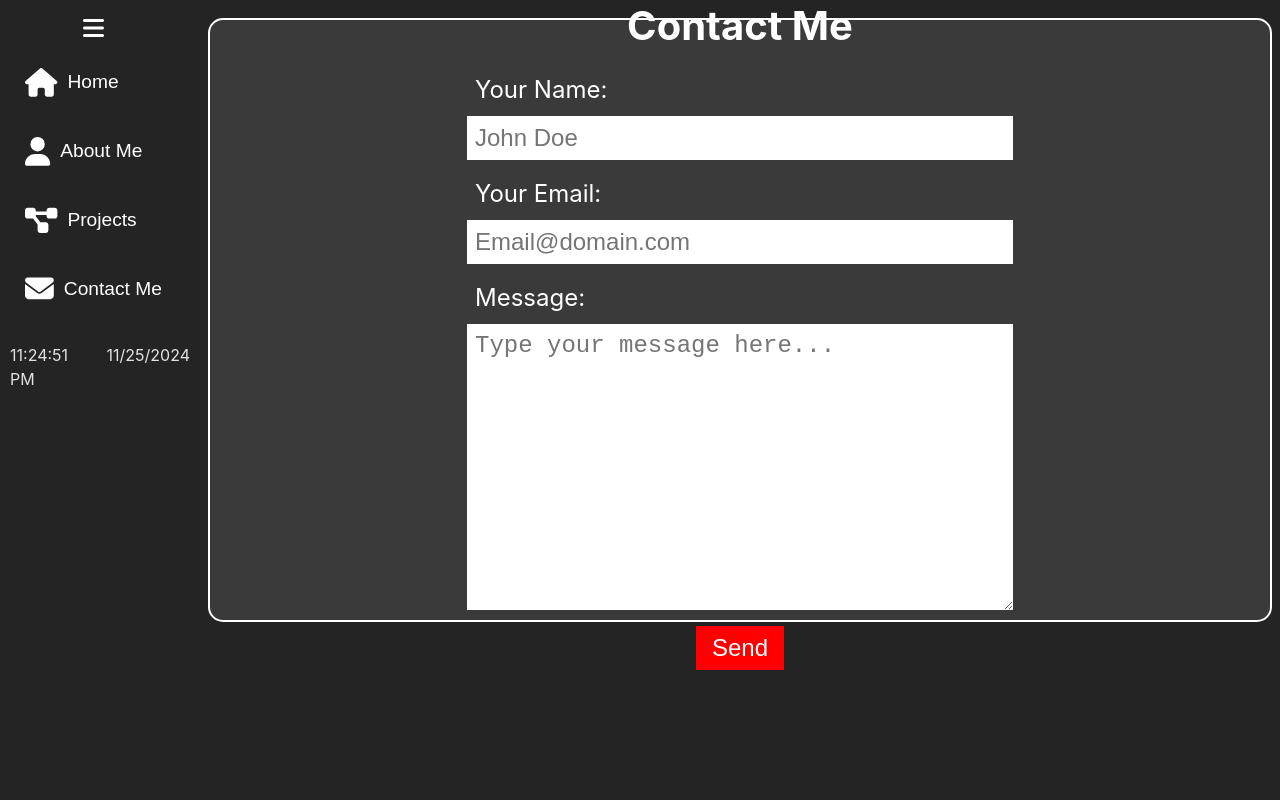
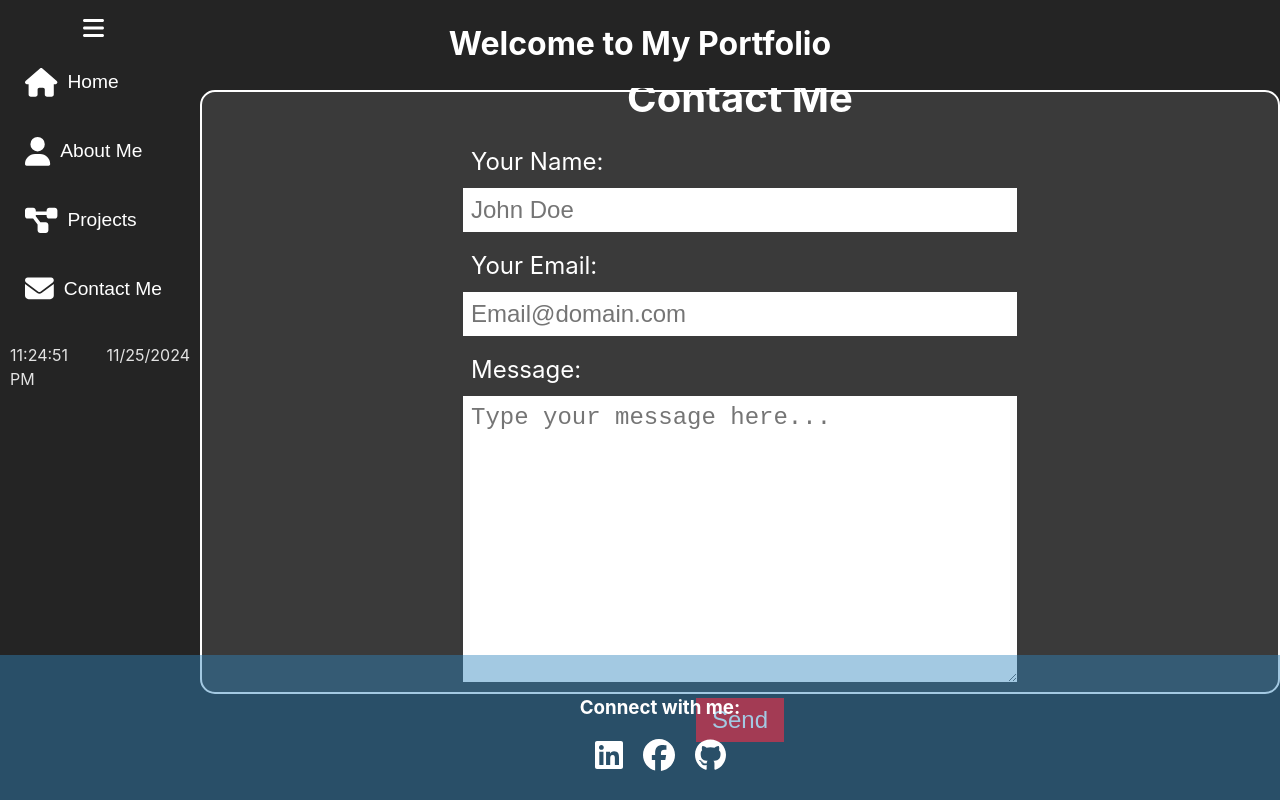
Before and after one commit to CPatterson94/CurtisPortfolio, a React (Vite) app in the folder Portfolio/: page /contact in a window 1280 px wide. Built offline with nearby package versions, Linux system fonts and the light colour scheme.

Commit message:
Add banner and footer components with styling; adjust layout for better spacing

```diff
--- a/Portfolio/index.css
+++ b/Portfolio/index.css
@@ -13,13 +13,37 @@
   background-color: #242424;
 }
 
+html,
+body {
+  margin: 0;
+  padding: 0;
+  height: 100%;
+}
+
 .main-content {
-  padding-top: 10px;
+  padding-top: 90px;
   margin-left: 200px;
   transition: margin-left 0.3s;
+  padding-bottom: 80px;
 }
 .nav.collapsed + .main-content {
   margin-left: 70px;
+}
+
+.banner {
+  width: 100%;
+  background-color: #242424;
+  color: white;
+  text-align: center;
+  padding: 20px 0;
+  position: fixed;
+  top: 0;
+  left: 0;
+  z-index: 999;
+}
+.banner h1 {
+  margin: 0;
+  font-size: 2rem;
 }
 
 .nav {
@@ -34,6 +58,7 @@
   display: flex;
   flex-direction: column;
   align-items: flex-start;
+  z-index: 999;
 }
 .nav.collapsed {
   width: 70px;
@@ -88,6 +113,43 @@
 }
 .nav .nav-links .nav-link button svg {
   font-size: 1.5em;
+}
+
+.footer {
+  background-color: rgba(48, 133, 189, 0.445);
+  color: white;
+  padding: 20px;
+  text-align: center;
+  position: fixed;
+  bottom: 0;
+  width: 100%;
+  z-index: 999;
+}
+.footer .footer-content {
+  display: flex;
+  flex-direction: column;
+  align-items: center;
+}
+.footer .footer-content h3 {
+  margin-bottom: 10px;
+}
+.footer .footer-content .social-links {
+  display: flex;
+  gap: 20px;
+}
+.footer .footer-content .social-links a {
+  color: white;
+  font-size: 2em;
+  transition: color 0.3s;
+}
+.footer .footer-content .social-links a:hover {
+  color: #0077b5;
+}
+.footer .footer-content .social-links a:nth-child(2):hover {
+  color: #3b5998;
+}
+.footer .footer-content .social-links a:nth-child(3):hover {
+  color: rebeccapurple;
 }
 
 .home-container {
--- a/Portfolio/src/App.jsx
+++ b/Portfolio/src/App.jsx
@@ -1,5 +1,7 @@
 import { BrowserRouter, Routes, Route } from "react-router-dom";
+import Banner from "./components/banner";
 import Nav from "./components/nav";
+import Footer from "./components/footer";
 import Home from "./pages/home";
 import About from "./pages/about";
 import Projects from "./pages/projects";
@@ -12,6 +14,7 @@ export default function App() {
     <>
       <div className="App">
         <BrowserRouter>
+          <Banner />
           <Nav />
           <div className="main-content">
             <Routes>
@@ -21,6 +24,7 @@ export default function App() {
               <Route path={"/contact"} element={<ContactMe />} />
             </Routes>
           </div>
+          <Footer />
         </BrowserRouter>
       </div>
     </>
--- /dev/null
+++ b/Portfolio/src/components/banner.jsx
@@ -0,0 +1,7 @@
+export default function Banner() {
+  return (
+    <div className="banner">
+      <h1>Welcome to My Portfolio</h1>
+    </div>
+  );
+}
--- /dev/null
+++ b/Portfolio/src/components/footer.jsx
@@ -0,0 +1,39 @@
+import { FontAwesomeIcon } from "@fortawesome/react-fontawesome";
+import {
+  faFacebook,
+  faLinkedin,
+  faGithub,
+} from "@fortawesome/free-brands-svg-icons";
+
+export default function Footer() {
+  return (
+    <footer className="footer">
+      <div className="footer-content">
+        <h3>Connect with me:</h3>
+        <div className="social-links">
+          <a
+            href="https://www.linkedin.com/in/c-patterson-web/"
+            target="_blank"
+            rel="noreferrer"
+          >
+            <FontAwesomeIcon icon={faLinkedin} />
+          </a>
+          <a
+            href="https://www.facebook.com/daniel.patterson.39982"
+            target="_blank"
+            rel="noreferrer"
+          >
+            <FontAwesomeIcon icon={faFacebook} />
+          </a>
+          <a
+            href="https://github.com/CPatterson94"
+            target="_blank"
+            rel="noreferrer"
+          >
+            <FontAwesomeIcon icon={faGithub} />
+          </a>
+        </div>
+      </div>
+    </footer>
+  );
+}
--- /dev/null
+++ b/Portfolio/src/styling/banner.scss
@@ -0,0 +1,16 @@
+.banner {
+  width: 100%;
+  background-color: #242424;
+  color: white;
+  text-align: center;
+  padding: 20px 0;
+  position: fixed;
+  top: 0;
+  left: 0;
+  z-index: 999; // Ensure the banner is above other content
+
+  h1 {
+    margin: 0;
+    font-size: 2rem;
+  }
+}
--- a/Portfolio/src/styling/footer.scss
+++ b/Portfolio/src/styling/footer.scss
@@ -0,0 +1,42 @@
+.footer {
+  background-color: rgba(48, 133, 189, 0.445);
+  color: white;
+  padding: 20px;
+  text-align: center;
+  position: fixed;
+  bottom: 0;
+  width: 100%;
+  z-index: 999; // Ensure the footer is above other content
+
+  .footer-content {
+    display: flex;
+    flex-direction: column;
+    align-items: center;
+
+    h3 {
+      margin-bottom: 10px;
+    }
+
+    .social-links {
+      display: flex;
+      gap: 20px;
+
+      a {
+        color: white;
+        font-size: 2em;
+        transition: color 0.3s;
+
+        &:hover {
+          color: #0077b5; // LinkedIn blue color
+        }
+
+        &:nth-child(2):hover {
+          color: #3b5998; // Facebook blue color
+        }
+        &:nth-child(3):hover {
+          color: rebeccapurple; // Purple color
+        }
+      }
+    }
+  }
+}
--- a/Portfolio/src/styling/index.scss
+++ b/Portfolio/src/styling/index.scss
@@ -1,4 +1,5 @@
 @use "main.scss";
+@use "banner.scss";
 @use "navBar.scss";
 @use "footer.scss";
 @use "home.scss";
--- a/Portfolio/src/styling/main.scss
+++ b/Portfolio/src/styling/main.scss
@@ -15,10 +15,18 @@
   background-color: #242424;
 }
 
+html,
+body {
+  margin: 0;
+  padding: 0;
+  height: 100%;
+}
+
 .main-content {
-  padding-top: 10px;
+  padding-top: 90px;
   margin-left: 200px; // Default margin when nav is expanded
   transition: margin-left 0.3s;
+  padding-bottom: 80px; // Add padding to prevent overlap with footer
 
   .nav.collapsed + & {
     margin-left: 70px; // Adjust margin when nav is collapsed
--- a/Portfolio/src/styling/navBar.scss
+++ b/Portfolio/src/styling/navBar.scss
@@ -10,6 +10,7 @@
   display: flex;
   flex-direction: column;
   align-items: flex-start;
+  z-index: 999;
 
   &.collapsed {
     width: 70px;
```
